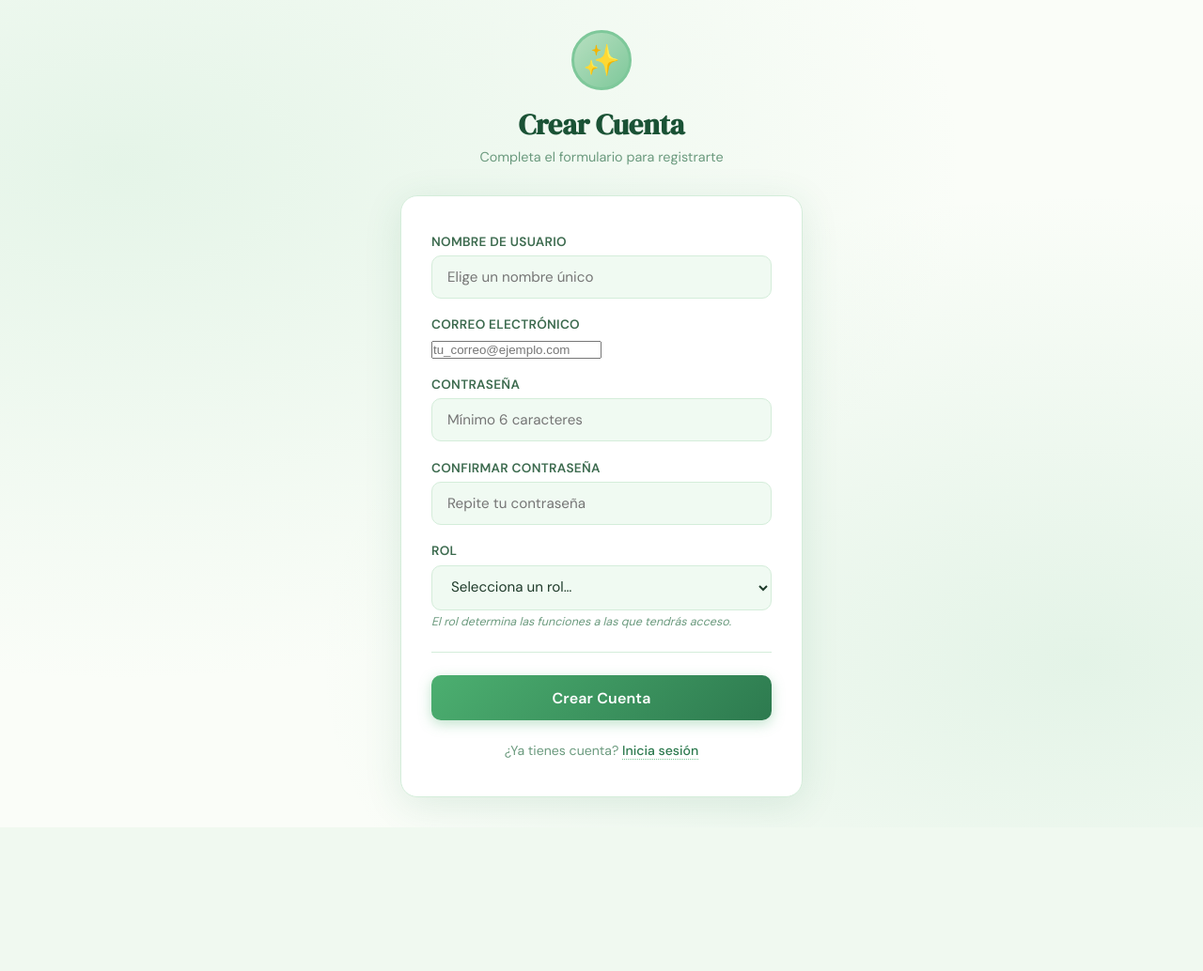
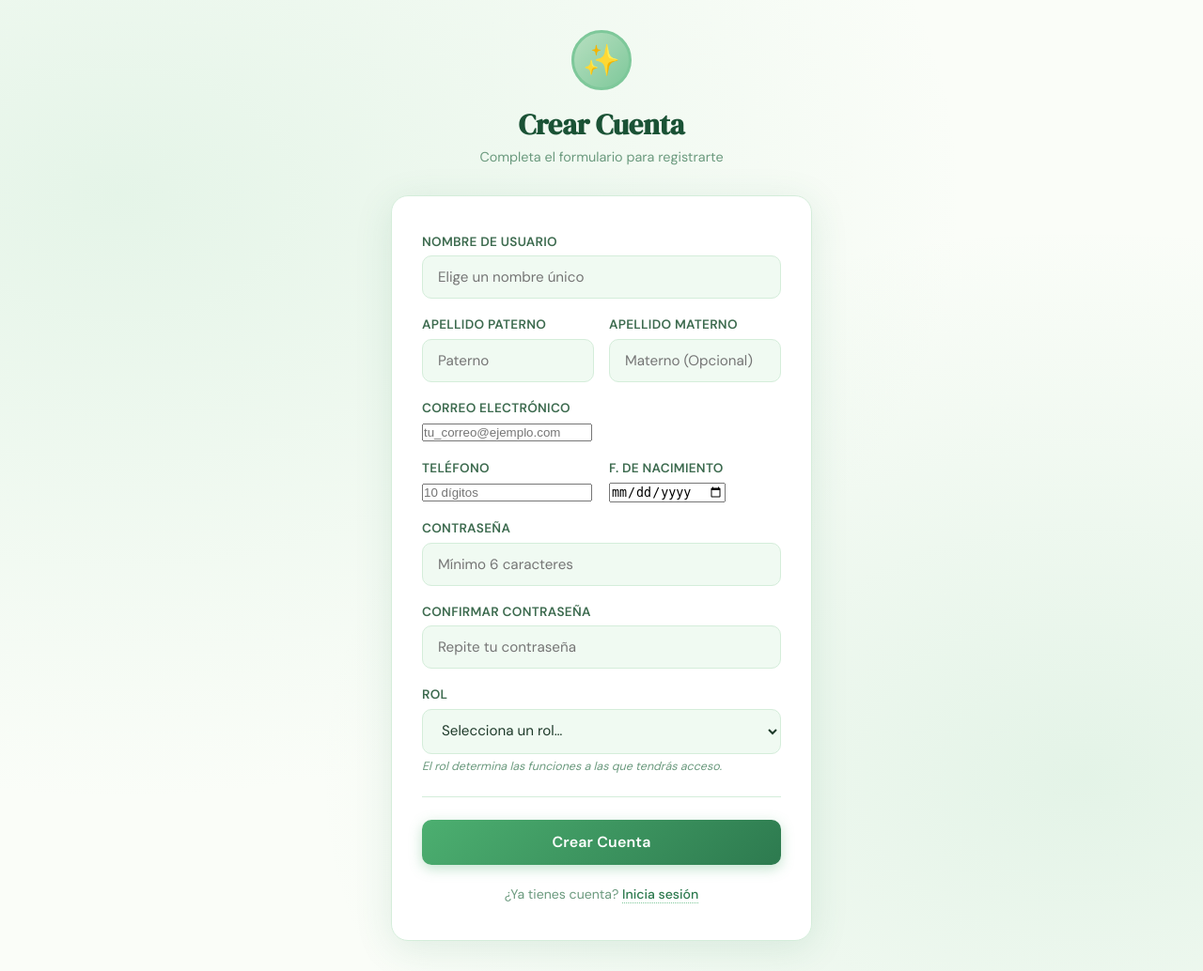
Before and after one commit to DiegoDRTL/Proyecto_IS_Mas-ISO29110, a Flask app: page /register in a window 1280 px wide. Shown: the whole page at 94% size. Before the commit the page ends 860 px from the top, so only its background shows below. Run offline with Flask 3, Linux system fonts and the light colour scheme.

Commit message:
Dejo funcional register_controller

```diff
--- a/Proyecto_IS_Mas-ISO29110/controllers/usuarios/register_controller.py
+++ b/Proyecto_IS_Mas-ISO29110/controllers/usuarios/register_controller.py
@@ -2,20 +2,18 @@ from flask import Blueprint, render_template, request, redirect, url_for, sessio
 from werkzeug.security import generate_password_hash
 from pydantic import ValidationError
 
-# Importacion de las funciones
-from alchemyClasses.usuario import user_exists, create_user
+# Importación de las funciones del modelo (Cambiamos user_exists por correo_exists)
+from alchemyClasses.usuario import correo_exists, create_user
 from Schemas.usuario.user_schemas import User_form
 
 registrarUsuario_bp = Blueprint('register', __name__)
 
 @registrarUsuario_bp.route('/register', methods=['GET', 'POST'])
 def register():
-    # Si el usuario ya está logueado, redirigir al inicio/dashboard
     if 'usuario' in session:
         return redirect(url_for('dashboard.home'))
 
     if request.method == 'POST':
-        # Manejar el botón de cancelar dentro del formulario si el usuario presiona "Cancelar"
         if request.form.get('accion') == 'cancelar':
             return cancelarRegistro()
 
@@ -25,75 +23,52 @@ def register():
 
 
 def iniciarProcesoRegistro():
-    """
-    Muestra la vista del formulario de registro.
-    """
     return render_template('register.html')
 
 
 def procesarRegistro():
-    """
-    Procesa los datos enviados, aplica validaciones de Pydantic,
-    encripta la contraseña e interactúa con la base de datos.
-    """
     try:
-        # Conversión de request.form a diccionario para User_form de Pydantic
         datos_raw = request.form.to_dict()
         datos_validados = User_form(**datos_raw)
 
-        # Verificar si el usuario ya existe mediante la función de tu modelo
-        # (Adaptado para usar el username, ya que tu get_user busca por ese campo)
-        if user_exists(datos_validados.username):
-            return manejarErrorValidacion('El usuario ya está registrado.')
+        if correo_exists(datos_validados.correo):
+            return manejarErrorValidacion('El correo electrónico ya está registrado.')
 
-        # Encriptamos la contraseña de manera segura antes de guardarla
-        password_encriptada = generate_password_hash(datos_validados.password)
+        # 1. COMENTAMOS LA ENCRIPCIÓN PARA EVITAR EL TEXTO LARGO
+        # password_encriptada = generate_password_hash(datos_validados.contrasena)
 
-        # Crear y persistir el usuario en la BD mediante tu función create_user.
-        # Utilizamos .get() para extraer datos de datos_raw en caso de que no existan
-        # en tu User_form original, previniendo errores si el formulario está incompleto.
+        # 2. ENVIAMOS LA CONTRASEÑA EN TEXTO PLANO DIRECTAMENTE
         registro_exitoso = create_user(
-            nombre_usuario=datos_validados.username,
-            a_paterno=datos_raw.get('a_paterno', ''),
-            a_materno=datos_raw.get('a_materno', ''),
-            contrasena=password_encriptada,
-            f_nacimiento=datos_raw.get('f_nacimiento', '2000-01-01'), # Asegura un formato compatible si está vacío
-            rol='usuario', # Rol por defecto para nuevos registros
+            nombre_usuario=datos_validados.nombre,
+            a_paterno=datos_validados.apellido_paterno,
+            a_materno=datos_validados.apellido_materno,
+            contrasena=datos_validados.contrasena,  # <-- Usamos la variable directa aquí
+            f_nacimiento=datos_validados.fecha_nacimiento,
+            rol='usuario',
             correo=datos_validados.correo,
-            telefono=datos_raw.get('telefono', '')
+            telefono=datos_validados.telefono
         )
 
         if not registro_exitoso:
-            # Si el rollback ocurrió dentro de create_user, devolvemos un error
             return manejarErrorValidacion('Error al guardar en la base de datos. Intente nuevamente.')
 
-        # Mensaje de éxito consistente con el estilo de tus otras vistas ('realizado')
         flash('Registro exitoso. Por favor inicia sesión.', 'realizado')
         return redirect(url_for('auth.login'))
 
     except ValidationError as e:
-        # Extraer el primer mensaje de error específico que gatille Pydantic
         msg = e.errors()[0]['msg']
-        return manejarErrorValidacion(f"Error de validación: {msg}")
+        campo = e.errors()[0]['loc'][0]
+        return manejarErrorValidacion(f"Error en el campo '{campo}': {msg}")
 
     except Exception as e:
-        # Ya no usamos db.session.rollback() aquí, porque tu función create_user
-        # ya implementa su propio conn.rollback() en su bloque except.
+        print(f"❌ Error interno en el controlador: {e}")
         return manejarErrorValidacion("Error interno del servidor al procesar el registro.")
 
-
 def manejarErrorValidacion(mensaje):
-    """
-    Centraliza las alertas de error y vuelve a pintar el formulario
-    manteniendo la consistencia visual de tu app ('error').
-    """
     flash(mensaje, 'error')
     return render_template('register.html')
 
 
 def cancelarRegistro():
-    """
-    Aborta el proceso de registro de manera limpia y redirige al login.
-    """
     flash('Registro cancelado.', 'info')
     return redirect(url_for('auth.login'))
--- a/Proyecto_IS_Mas-ISO29110/templates/register.html
+++ b/Proyecto_IS_Mas-ISO29110/templates/register.html
@@ -8,7 +8,7 @@
 
         main {
             width: 100%;
-        max-width: 460px;
+            max-width: 480px; /* Ajustado ligeramente para acomodar campos paralelos */
             animation: fadeUp 0.5s ease both;
         }
 
@@ -47,6 +47,16 @@
             font-size: 0.9rem;
         }
 
+        /* Diseño en filas para apellidos y datos secundarios */
+        .form-row {
+            display: flex;
+            gap: 1rem;
+        }
+
+        .form-row .form-group {
+            flex: 1;
+        }
+
         .divider {
             border: none;
             border-top: 1.5px solid var(--green-light);
@@ -67,7 +77,7 @@
             font-style: italic;
         }
 
-    .flash-container { max-width: 460px; }
+        .flash-container { max-width: 480px; }
     </style>
 {% endblock %}
 
@@ -80,10 +90,24 @@
 
     <div class="card">
         <form method="POST" action="{{ url_for('register.register') }}">
+
             <div class="form-group">
-            <label for="username">Nombre de Usuario</label>
-            <input type="text" id="username" name="username"
+                <label for="nombre">Nombre de Usuario</label>
+                <input type="text" id="nombre" name="nombre"
                        placeholder="Elige un nombre único" autocomplete="username" required>
+            </div>
+
+            <div class="form-row">
+                <div class="form-group">
+                    <label for="apellido_paterno">Apellido Paterno</label>
+                    <input type="text" id="apellido_paterno" name="apellido_paterno"
+                           placeholder="Paterno" required>
+                </div>
+                <div class="form-group">
+                    <label for="apellido_materno">Apellido Materno</label>
+                    <input type="text" id="apellido_materno" name="apellido_materno"
+                           placeholder="Materno (Opcional)">
+                </div>
             </div>
 
             <div class="form-group">
@@ -92,15 +116,27 @@
                        placeholder="tu_correo@ejemplo.com" autocomplete="email" required>
             </div>
 
+            <div class="form-row">
+                <div class="form-group">
+                    <label for="telefono">Teléfono</label>
+                    <input type="tel" id="telefono" name="telefono"
+                           placeholder="10 dígitos" required>
+                </div>
+                <div class="form-group">
+                    <label for="fecha_nacimiento">F. de Nacimiento</label>
+                    <input type="date" id="fecha_nacimiento" name="fecha_nacimiento" required>
+                </div>
+            </div>
+
             <div class="form-group">
                 <label for="contrasena">Contraseña</label>
-            <input type="password" id="contrasena" name="password"
+                <input type="password" id="contrasena" name="contrasena"
                        placeholder="Mínimo 6 caracteres" required>
             </div>
 
             <div class="form-group">
-            <label for="confirm_password">Confirmar Contraseña</label>
-            <input type="password" id="confirm_password" name="confirm_password"
+                <label for="confirmar_contrasena">Confirmar Contraseña</label>
+                <input type="password" id="confirmar_contrasena" name="confirmar_contrasena"
                        placeholder="Repite tu contraseña" required>
             </div>
 
```
Also changed, not shown: Proyecto_IS_Mas-ISO29110/Schemas/usuario/user_schemas.py (+26 -22 lines), Proyecto_IS_Mas-ISO29110/alchemyClasses/usuario.py (+45 -7 lines). Lines whose indentation alone changed are shown as unchanged.
